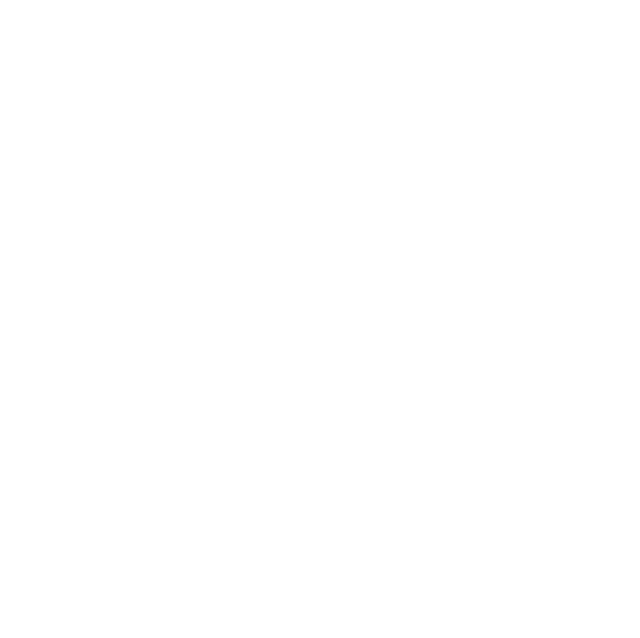
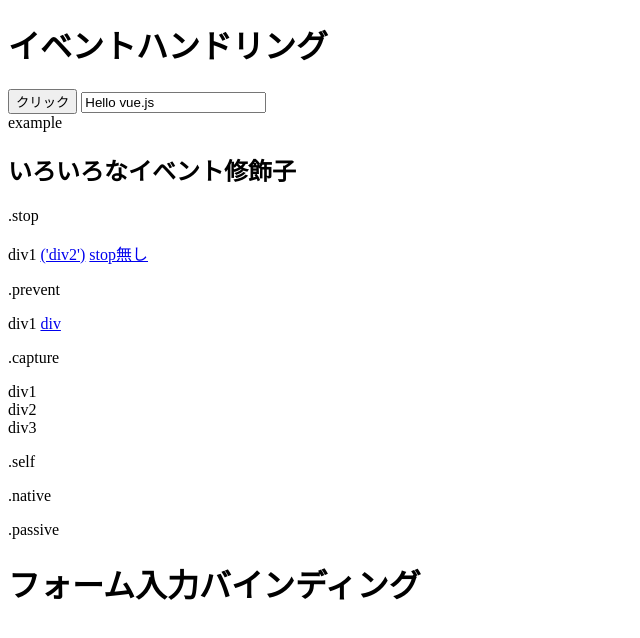
Before and after one commit to kakerukaneko/study, a plain HTML site: page study-vuejs-from-the-basics/chapter3/index.html in a window 1280 px wide. Shown: the whole page, without its empty margins (0-640 px from the left). Drawn offline with nearby package versions, Linux system fonts and the light colour scheme.

Commit message:
feat: イベントハンドリングまで完了 on chapter3

```diff
--- a/study-vuejs-from-the-basics/chapter3/index.html
+++ b/study-vuejs-from-the-basics/chapter3/index.html
@@ -7,6 +7,54 @@
 </head>
 <body>
   <div id="app">
+    <h1>イベントハンドリング</h1>
+    <button v-on:click="handleClick">クリック</button>
+    <!-- イベントハンドラをinputフォームに使用すると、入力内容を確認してから変数にいれる事が出来る (e.g. バリデーションチェックなど) -->
+    <input v-bind:value="message" v-on:input="handleInput">
+    <!-- 右ボタンを押した時のメニューを表示させない -->
+    <div v-on:click.right.preven="handler">example</div>
+    <h2>いろいろなイベント修飾子</h2>
+
+    <p>.stop</p>
+    <div v-on:click="handler('div1')">
+      div1
+      <a href="#top" v-on:click.stop="handler('div2')">('div2')</a>
+      <a href="#top" v-on:click="handler('本来ならこれが出る')">stop無し</a>
+    </div>
+
+    <p>.prevent</p>
+    <div v-on:click="handler('div1')">
+      div1
+      <!-- リンクの遷移やsubmitなど、元の処理をキャンセルする。 -->
+      <a href="/" v-on:click.prevent="handler('div2')">div</a>
+    </div>
+
+    <p>.capture</p>
+    <div v-on:click.capture="handler('div1')">
+      div1
+      <div v-on:click="handler('div2')">
+        div2
+        <!-- div3を押すと captureがついているやつが優先的に呼ばれる -->
+        <div v-on:click="handler('div3')">div3</div>
+      </div>
+    </div>
+
+    <!-- モーダルの背景部分をクリックして閉じる場合などに使用する -->
+    <p>.self</p>
+    <div class="overlay" v-on:click.self="close"></div>
+
+    <!-- $emitを使用する所、.native使うと直接イベントを発火させる事が出来る -->
+    <p>.native</p>
+    <!-- コンポーネントをクリックするとハンドラが呼び出される -->
+    <my-component v-on:click.native="handler"></my-component>
+    <!-- コンポーネントをクリックしてもハンドラは呼び出されない -->
+    <my-component v-on:click="handler"></my-component>
+
+    <p>.passive</p>
+    <!-- event.preventDefault()を呼び出さない事を明示的にする。 -->
+
+    <h1>フォーム入力バインディング</h1>
+
   </div>
   <script src="https://cdn.jsdelivr.net/npm/vue@2.5.16/dist/vue.js"></script>
   <script src="https://unpkg.com/axios/dist/axios.min.js"></script>
--- a/study-vuejs-from-the-basics/chapter3/main.js
+++ b/study-vuejs-from-the-basics/chapter3/main.js
@@ -1,12 +1,17 @@
 new Vue({
   el: '#app',
-  mounted: function() {
-  },
   data: {
+    message: 'Hello vue.js',
   },
   methods: {
-  },
-  created(){
-
+    handleClick: function() {
+    },
+    handleInput: function (event) {
+      // 代入する前に何かしら処理が行える
+      this.message = event.target.value
+    },
+    handler: function(comment) {
+      console.log(comment)
+    }
   }
 })
```
